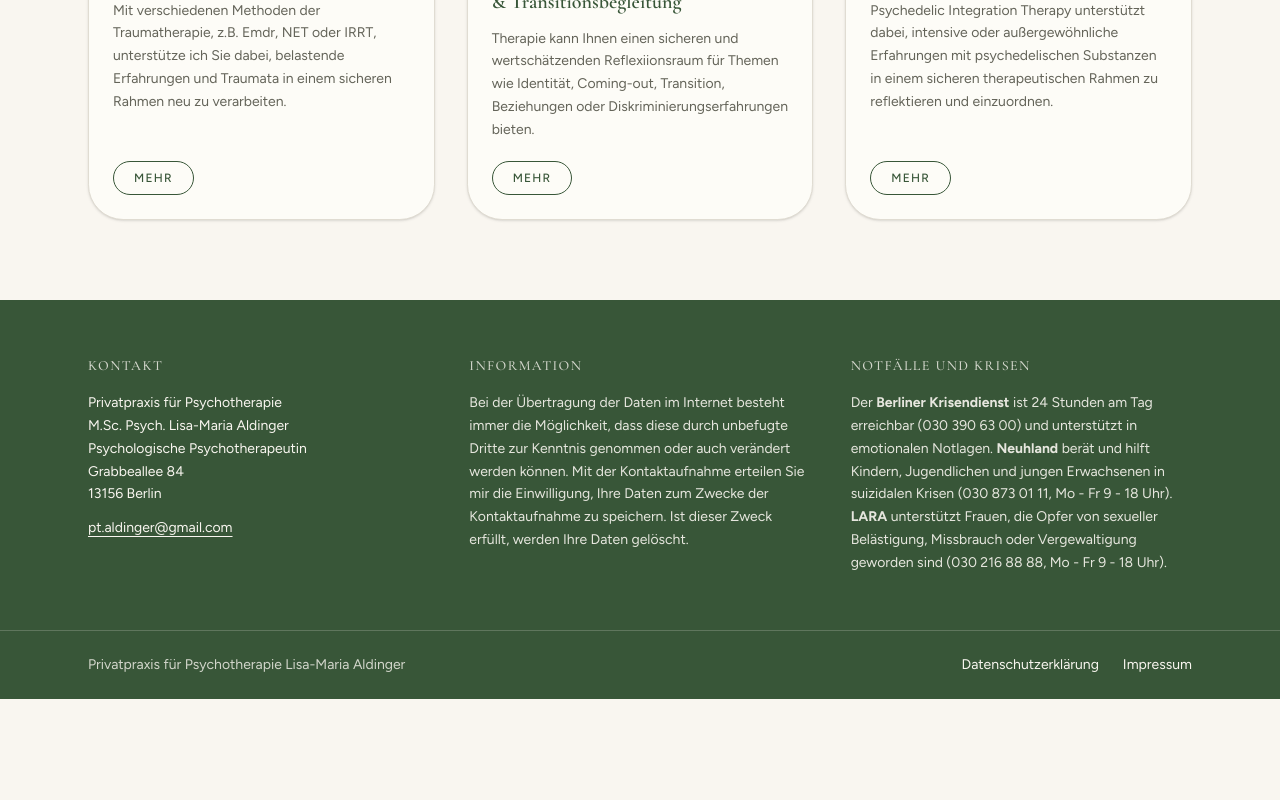
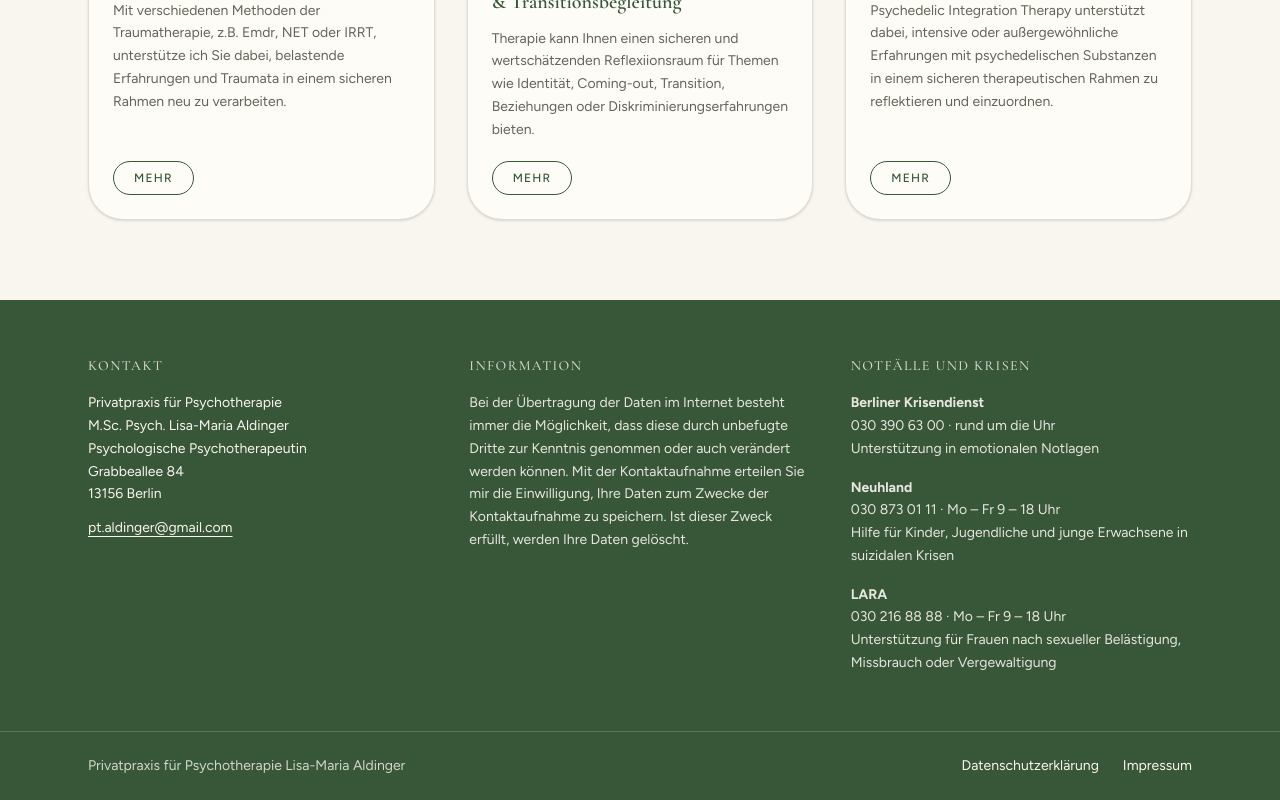
Before and after one commit to aldingel/Privatpraxis-fuer-Psychotherapie, a Next.js app: page / in a window 1280 px wide. Shown: the part 1966-2766 px from the top of the page. Before the commit the page ends 2665 px from the top, so only its background shows below. Built offline with nearby package versions, Linux system fonts and the light colour scheme.

Commit message:
feat: refactor site footer info into a list format
Co-authored-by: aldingel <304495052+aldingel@users.noreply.github.com>

```diff
--- a/components/site-footer.tsx
+++ b/components/site-footer.tsx
@@ -45,15 +45,31 @@ export function SiteFooter() {
           <h2 className="text-sm font-medium tracking-widest uppercase opacity-80">
             Notfälle und Krisen
           </h2>
-          <p className="mt-4 text-sm leading-relaxed opacity-90">
-            Der <strong>Berliner Krisendienst</strong> ist 24 Stunden am Tag
-            erreichbar (030 390 63 00) und unterstützt in emotionalen Notlagen.{' '}
-            <strong>Neuhland</strong> berät und hilft Kindern, Jugendlichen und
-            jungen Erwachsenen in suizidalen Krisen (030 873 01 11, Mo - Fr 9 -
-            18 Uhr). <strong>LARA</strong> unterstützt Frauen, die Opfer von
-            sexueller Belästigung, Missbrauch oder Vergewaltigung geworden sind
-            (030 216 88 88, Mo - Fr 9 - 18 Uhr).
-          </p>
+          <ul className="mt-4 flex flex-col gap-4 text-sm leading-relaxed opacity-90">
+            <li>
+              <strong>Berliner Krisendienst</strong>
+              <br />
+              030 390 63 00 · rund um die Uhr
+              <br />
+              Unterstützung in emotionalen Notlagen
+            </li>
+            <li>
+              <strong>Neuhland</strong>
+              <br />
+              030 873 01 11 · Mo – Fr 9 – 18 Uhr
+              <br />
+              Hilfe für Kinder, Jugendliche und junge Erwachsene in suizidalen
+              Krisen
+            </li>
+            <li>
+              <strong>LARA</strong>
+              <br />
+              030 216 88 88 · Mo – Fr 9 – 18 Uhr
+              <br />
+              Unterstützung für Frauen nach sexueller Belästigung, Missbrauch
+              oder Vergewaltigung
+            </li>
+          </ul>
         </div>
       </div>
 
```
